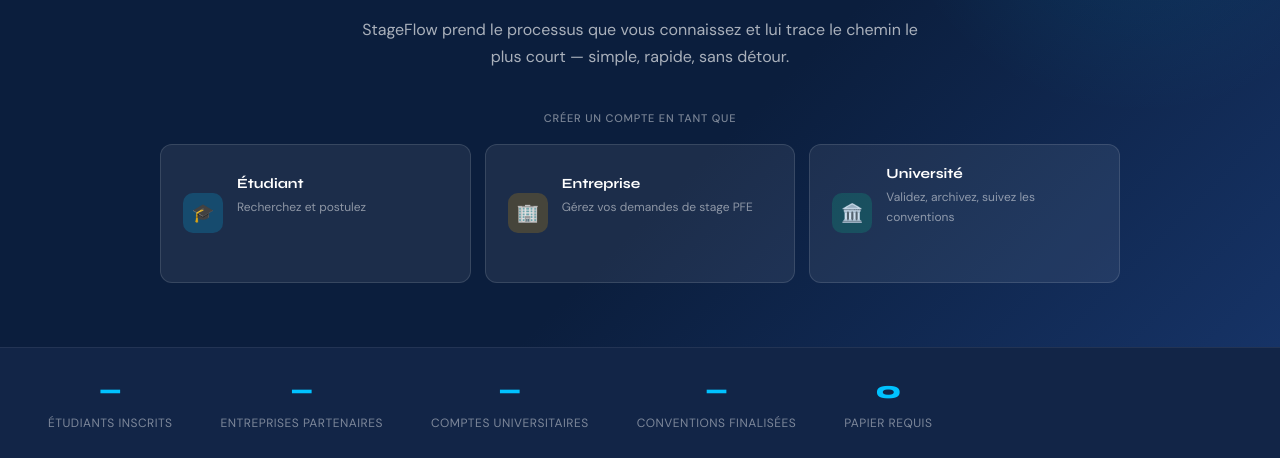
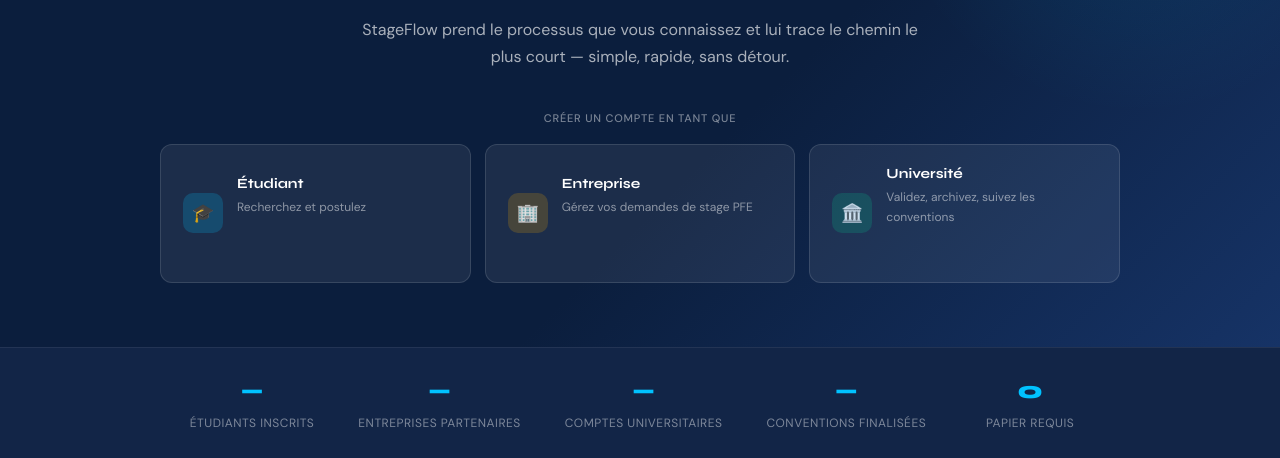
Before and after one commit to massissiliachl/stage-flow, a website: page flow/index.html in a window 1280 px wide. Shown: the part 380-838 px from the top of the page. Drawn offline with Linux system fonts and the light colour scheme; no server answers.

Commit message:
Centrer la barre de statistiques sur la page d accueil.

```diff
--- a/flow/css/app.css
+++ b/flow/css/app.css
@@ -92,8 +92,9 @@ html[dir="rtl"] .sign-modal-box{direction:rtl}
 .rc-univ .role-icon{background:rgba(0,196,140,0.2)}
 .role-card h4{font-family:'Syne',sans-serif;font-weight:700;font-size:14px;color:#fff;margin-bottom:2px}
 .role-card p{font-size:12px;color:rgba(255,255,255,0.5)}
-.stats-bar{background:var(--navy2);padding:24px 48px;display:flex;gap:48px;border-top:1px solid rgba(255,255,255,0.07)}
-.stat-item{text-align:center}
+.stats-bar{background:var(--navy2);padding:24px 32px;display:flex;justify-content:center;border-top:1px solid rgba(255,255,255,0.07)}
+.stats-bar-inner{display:flex;flex-wrap:wrap;justify-content:center;align-items:flex-start;gap:28px 44px;max-width:960px;width:100%}
+.stat-item{text-align:center;min-width:120px}
 .stat-item strong{display:block;font-family:'Syne',sans-serif;font-size:24px;font-weight:800;color:var(--cyan)}
 .stat-item span{font-size:12px;color:rgba(255,255,255,0.45);letter-spacing:.5px}
 
--- a/flow/index.html
+++ b/flow/index.html
@@ -99,8 +99,9 @@ html[dir="rtl"] .sign-modal-box{direction:rtl}
 .rc-univ .role-icon{background:rgba(0,196,140,0.2)}
 .role-card h4{font-family:'Syne',sans-serif;font-weight:700;font-size:14px;color:#fff;margin-bottom:2px}
 .role-card p{font-size:12px;color:rgba(255,255,255,0.5)}
-.stats-bar{background:var(--navy2);padding:24px 48px;display:flex;gap:48px;border-top:1px solid rgba(255,255,255,0.07)}
-.stat-item{text-align:center}
+.stats-bar{background:var(--navy2);padding:24px 32px;display:flex;justify-content:center;border-top:1px solid rgba(255,255,255,0.07)}
+.stats-bar-inner{display:flex;flex-wrap:wrap;justify-content:center;align-items:flex-start;gap:28px 44px;max-width:960px;width:100%}
+.stat-item{text-align:center;min-width:120px}
 .stat-item strong{display:block;font-family:'Syne',sans-serif;font-size:24px;font-weight:800;color:var(--cyan)}
 .stat-item span{font-size:12px;color:rgba(255,255,255,0.45);letter-spacing:.5px}
 
@@ -174,11 +175,13 @@ html[dir="rtl"] .sign-modal-box{direction:rtl}
     </div>
   </div>
   <div class="stats-bar">
-    <div class="stat-item"><strong id="stat-num-students">—</strong><span id="i18n-stat-students">ÉTUDIANTS INSCRITS</span></div>
-    <div class="stat-item"><strong id="stat-num-companies">—</strong><span id="i18n-stat-companies">ENTREPRISES PARTENAIRES</span></div>
-    <div class="stat-item"><strong id="stat-num-univs">—</strong><span id="i18n-stat-univs">COMPTES UNIVERSITAIRES</span></div>
-    <div class="stat-item"><strong id="stat-num-delay">—</strong><span id="i18n-stat-delay">CONVENTIONS FINALISÉES</span></div>
-    <div class="stat-item"><strong id="stat-num-paper">0</strong><span id="i18n-stat-paper">PAPIER REQUIS</span></div>
+    <div class="stats-bar-inner">
+      <div class="stat-item"><strong id="stat-num-students">—</strong><span id="i18n-stat-students">ÉTUDIANTS INSCRITS</span></div>
+      <div class="stat-item"><strong id="stat-num-companies">—</strong><span id="i18n-stat-companies">ENTREPRISES PARTENAIRES</span></div>
+      <div class="stat-item"><strong id="stat-num-univs">—</strong><span id="i18n-stat-univs">COMPTES UNIVERSITAIRES</span></div>
+      <div class="stat-item"><strong id="stat-num-delay">—</strong><span id="i18n-stat-delay">CONVENTIONS FINALISÉES</span></div>
+      <div class="stat-item"><strong id="stat-num-paper">0</strong><span id="i18n-stat-paper">PAPIER REQUIS</span></div>
+    </div>
   </div>
 </div>
 
```
